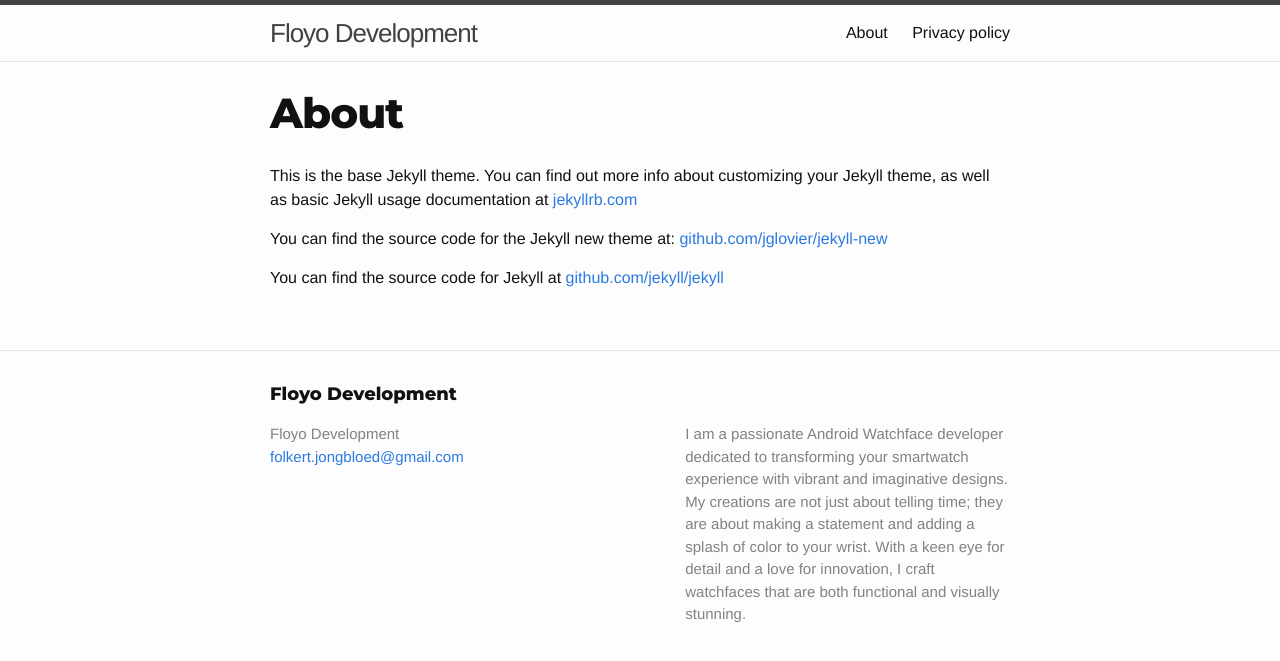
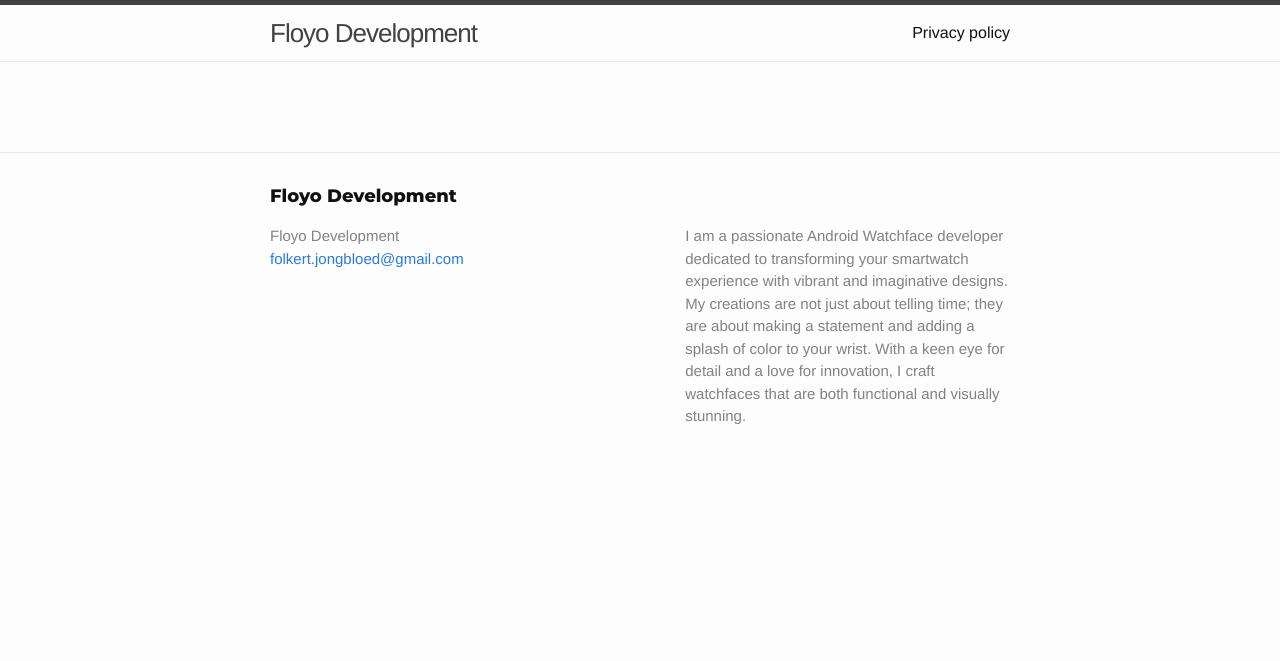
Before and after one commit to FolkertJo/floyo.github.io, a Jekyll site: the page built from about.md, in a window 1280 px wide. Shown: the top 661 px of the page. Built offline with Jekyll 4.4.1, drawn with Linux system fonts in a browser that asks for light colours; our own code applies the rules of GitHub Pages for plain Markdown files.

Commit message:
removed about page

```diff
--- a/about.md
+++ b/about.md
@@ -1,4 +1,4 @@
----
+<!-- ---
 layout: page
 title: About
 permalink: /about/
@@ -8,4 +8,4 @@ This is the base Jekyll theme. You can find out more info about customizing your
 
 You can find the source code for the Jekyll new theme at: [github.com/jglovier/jekyll-new](https://github.com/jglovier/jekyll-new)
 
-You can find the source code for Jekyll at [github.com/jekyll/jekyll](https://github.com/jekyll/jekyll)
+You can find the source code for Jekyll at [github.com/jekyll/jekyll](https://github.com/jekyll/jekyll) -->
```
